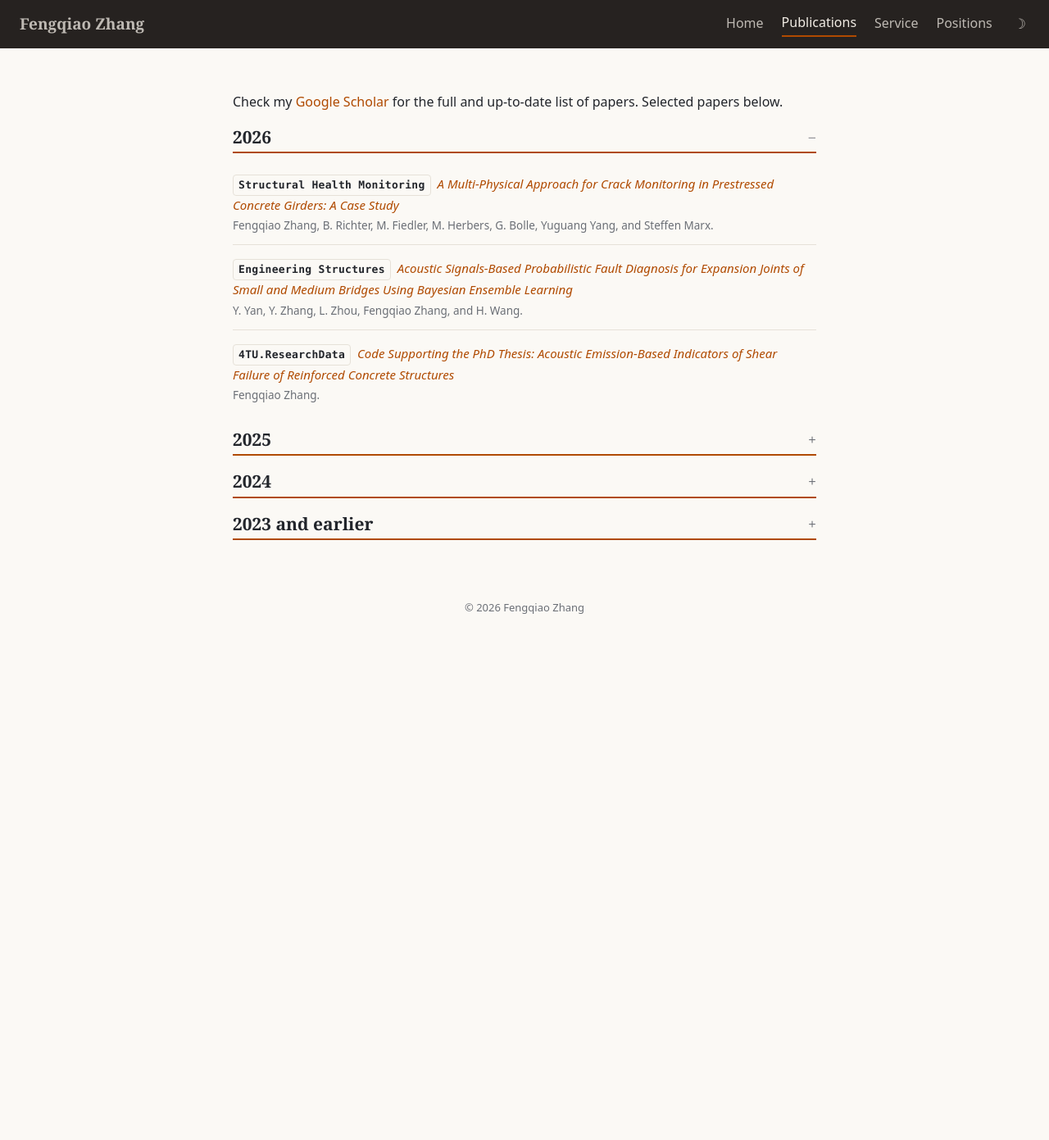
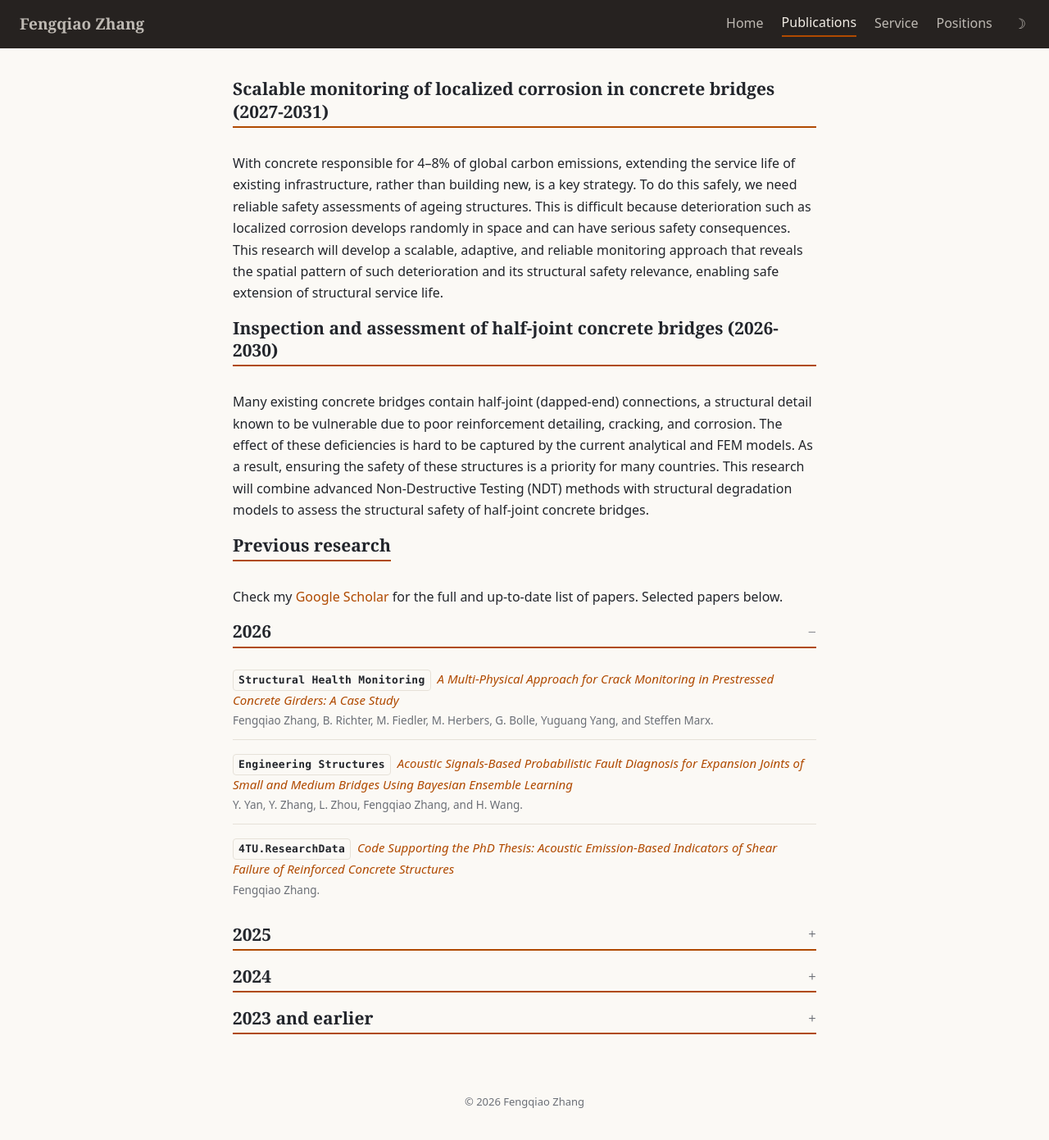
Before and after one commit to Fengqiao-Zhang/Fengqiao-Zhang.github.io, a Jekyll site: the page built from research.md, in a window 1280 px wide and 1396 px high. Shown: the top 1391 px of the window at 82% size. Built offline with Jekyll 4.4.1, drawn with Linux system fonts in a browser that asks for light colours.

Commit message:
Update and rename publications.md to research.md

```diff
--- a/publications.md
+++ b/research.md
@@ -1,10 +1,21 @@
 ---
 layout: default
-title: "Publications"
+title: "Research"
 permalink: /publications/
 ---
 
 <section class="section" markdown="1">
+
+## Scalable monitoring of localized corrosion in concrete bridges (2027-2031)
+
+With concrete responsible for 4–8% of global carbon emissions, extending the service life of existing infrastructure, rather than building new, is a key strategy. To do this safely, we need reliable safety assessments of ageing structures. This is difficult because deterioration such as localized corrosion develops randomly in space and can have serious safety consequences. This research will develop a scalable, adaptive, and reliable monitoring approach that reveals the spatial pattern of such deterioration and its structural safety relevance, enabling safe extension of structural service life.
+
+## Inspection and assessment of half-joint concrete bridges (2026-2030)
+
+Many existing concrete bridges contain half-joint (dapped-end) connections, a structural detail known to be vulnerable due to poor reinforcement detailing, cracking, and corrosion. The effect of these deficiencies is hard to be captured by the current analytical and FEM models. As a result, ensuring the safety of these structures is a priority for many countries. This research will combine advanced Non-Destructive Testing (NDT) methods with structural degradation models to assess the structural safety of half-joint concrete bridges.
+
+
+## Previous research
 
 Check my [Google Scholar](https://scholar.google.com/citations?user=1cteIHQAAAAJ&hl=en) for the full and up-to-date list of papers. Selected papers below.
 
```
